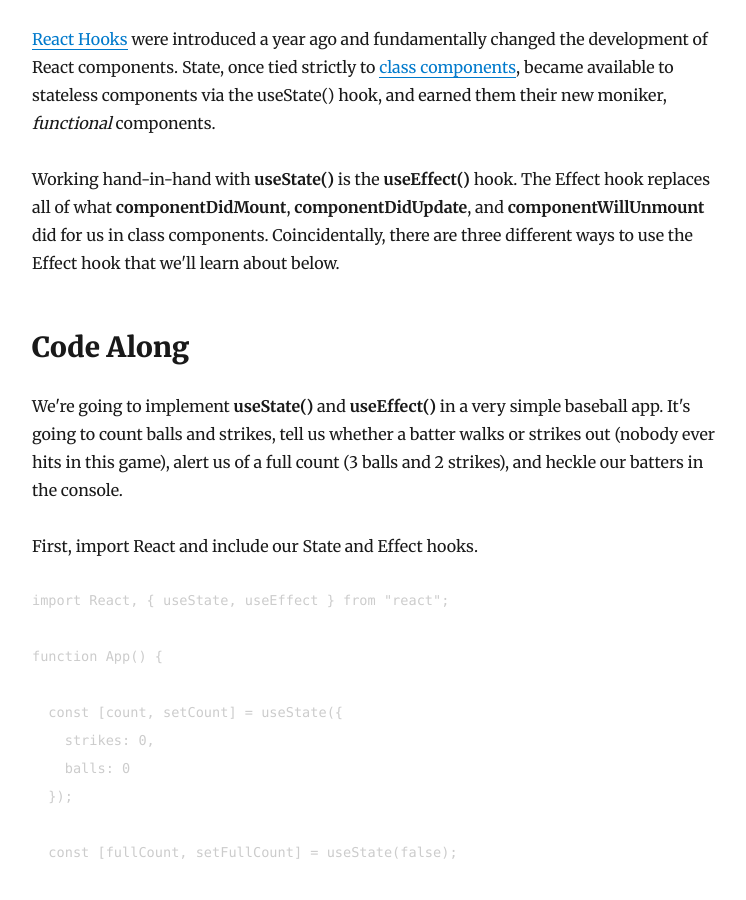
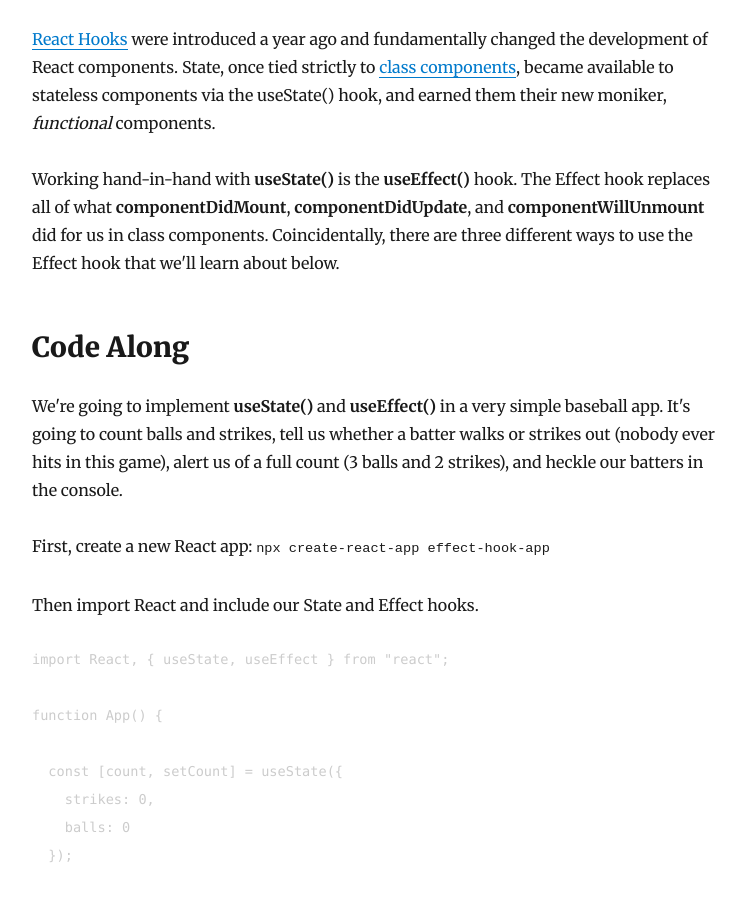
Before and after one commit to keithburgie/blog, a Gatsby site: page /getting-hooked-on-useeffect/ in a window 1280 px wide. Shown: the part 198-1098 px from the top of the page, without its empty margins (265-1011 px from the left). Built offline with nearby package versions, Linux system fonts and the light colour scheme; Gatsby itself is replaced by a stand-in of ours; some packages are replaced by stand-ins of ours; code samples lack their colours.

Commit message:
Add note to blog post

```diff
--- a/content/blog/getting-hooked-on-useeffect/index.md
+++ b/content/blog/getting-hooked-on-useeffect/index.md
@@ -13,7 +13,9 @@ Working hand-in-hand with **useState()** is the **useEffect()** hook. The Effect
 
 We're going to implement **useState()** and **useEffect()** in a very simple baseball app. It's going to count balls and strikes, tell us whether a batter walks or strikes out (nobody ever hits in this game), alert us of a full count (3 balls and 2 strikes), and heckle our batters in the console.
 
-First, import React and include our State and Effect hooks.
+First, create a new React app: `npx create-react-app effect-hook-app`
+
+Then import React and include our State and Effect hooks.
 
 ~~~javascript{numberLines: true}
 import React, { useState, useEffect } from "react";
```
